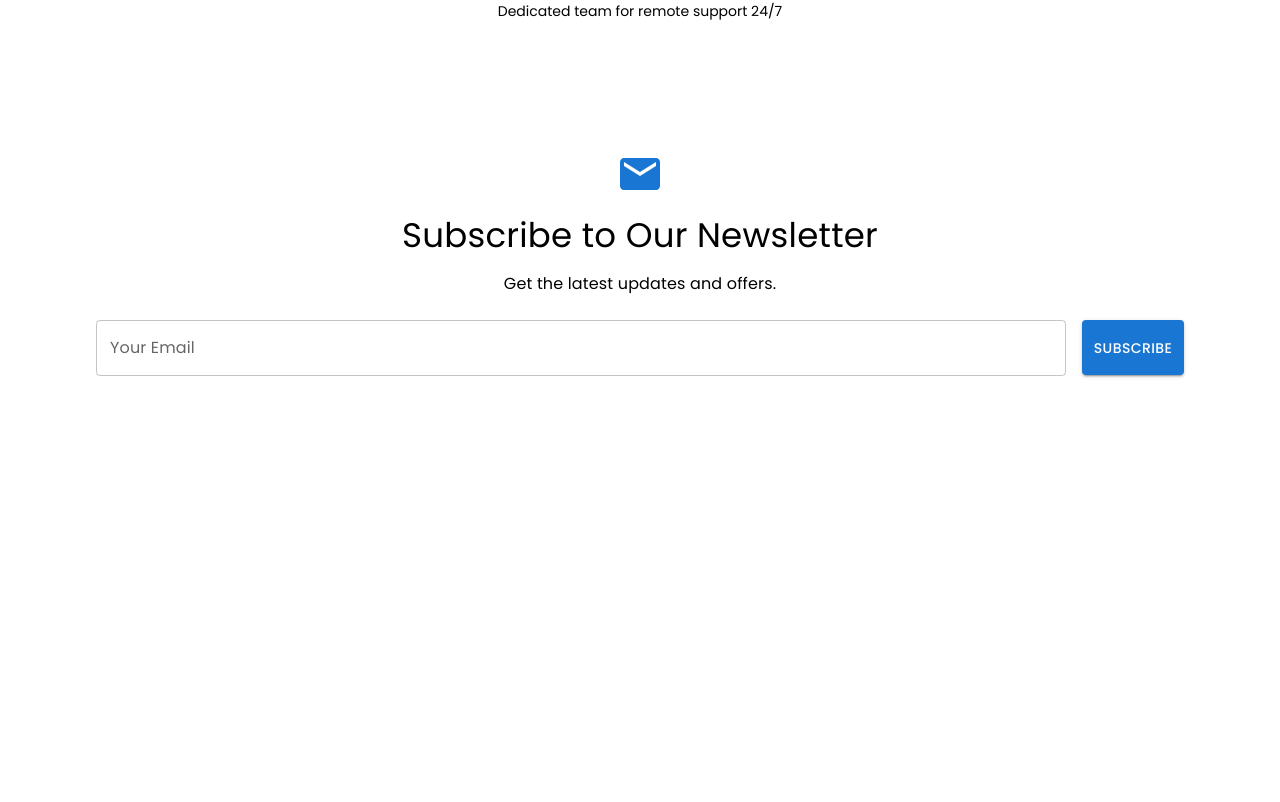
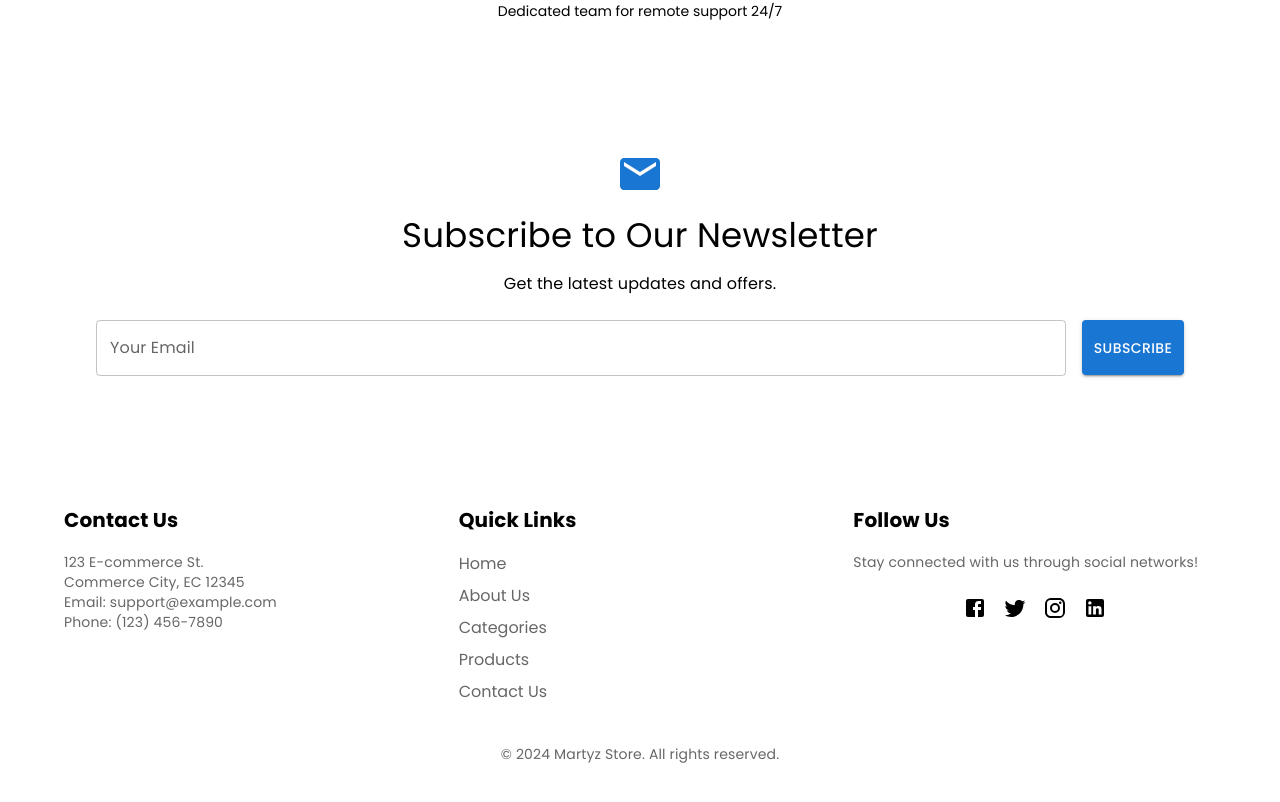
Before and after one commit to hasanbut17314/E-commerce-Reactjs, a React (Vite) app: page / in a window 1280 px wide. Shown: the part 2018-2820 px from the top of the page. Before the commit the page ends 2458 px from the top, so only its background shows below. Built offline with nearby package versions, Linux system fonts and the light colour scheme.

Commit message:
created footer component

```diff
--- a/src/components/Footer.jsx
+++ b/src/components/Footer.jsx
@@ -0,0 +1,88 @@
+import React from 'react';
+import { Container, Grid, Typography, Box, Link, IconButton, useTheme } from '@mui/material';
+import { styled } from '@mui/system';
+import { Facebook, Twitter, Instagram, LinkedIn } from '@mui/icons-material';
+
+const FooterContainer = styled(Box)(({ theme }) => ({
+  backgroundColor: theme.palette.background.paper,
+  padding: theme.spacing(6, 0),
+  marginTop: theme.spacing(6),
+}));
+
+const FooterTitle = styled(Typography)(({ theme }) => ({
+  marginBottom: theme.spacing(2),
+  fontWeight: 'bold',
+}));
+
+const FooterLink = styled(Link)(({ theme }) => ({
+  display: 'block',
+  marginBottom: theme.spacing(1),
+  color: theme.palette.text.secondary,
+  textDecoration: 'none',
+  '&:hover': {
+    color: theme.palette.primary.main,
+  },
+}));
+
+const SocialMediaIcons = styled(Box)(({ theme }) => ({
+  display: 'flex',
+  justifyContent: 'center',
+  marginTop: theme.spacing(2),
+}));
+
+const Footer = () => {
+  const theme = useTheme();
+
+  return (
+    <FooterContainer theme={theme}>
+      <Container>
+        <Grid container spacing={4}>
+          <Grid item xs={12} md={4}>
+            <FooterTitle variant="h6" theme={theme}>Contact Us</FooterTitle>
+            <Typography variant="body2" color="textSecondary">
+              123 E-commerce St.<br />
+              Commerce City, EC 12345<br />
+              Email: support@example.com<br />
+              Phone: (123) 456-7890
+            </Typography>
+          </Grid>
+          <Grid item xs={12} md={4}>
+            <FooterTitle variant="h6" theme={theme}>Quick Links</FooterTitle>
+            <FooterLink href="/" theme={theme}>Home</FooterLink>
+            <FooterLink href="/about" theme={theme}>About Us</FooterLink>
+            <FooterLink href="/categories" theme={theme}>Categories</FooterLink>
+            <FooterLink href="/products" theme={theme}>Products</FooterLink>
+            <FooterLink href="/contact" theme={theme}>Contact Us</FooterLink>
+          </Grid>
+          <Grid item xs={12} md={4}>
+            <FooterTitle variant="h6" theme={theme}>Follow Us</FooterTitle>
+            <Typography variant="body2" color="textSecondary">
+              Stay connected with us through social networks!
+            </Typography>
+            <SocialMediaIcons theme={theme}>
+              <IconButton href="https://www.facebook.com" target="_blank" color="inherit">
+                <Facebook />
+              </IconButton>
+              <IconButton href="https://www.twitter.com" target="_blank" color="inherit">
+                <Twitter />
+              </IconButton>
+              <IconButton href="https://www.instagram.com" target="_blank" color="inherit">
+                <Instagram />
+              </IconButton>
+              <IconButton href="https://www.linkedin.com" target="_blank" color="inherit">
+                <LinkedIn />
+              </IconButton>
+            </SocialMediaIcons>
+          </Grid>
+        </Grid>
+        <Box mt={4} textAlign="center">
+          <Typography variant="body2" color="textSecondary">
+            &copy; {new Date().getFullYear()} Martyz Store. All rights reserved.
+          </Typography>
+        </Box>
+      </Container>
+    </FooterContainer>
+  );
+};
+
+export default Footer;
--- a/src/pages/Home.jsx
+++ b/src/pages/Home.jsx
@@ -4,6 +4,7 @@ import { Container, Divider } from '@mui/material'
 import FeaturedProducts from '../components/featuredProducts'
 import PopularCategories from '../components/popularCategory'
 import Newsletter from '../components/Newsletter'
+import Footer from '../components/Footer'
 import s1 from '../assets/service_img/delivery.svg'
 import s2 from '../assets/service_img/payment.svg'
 import s3 from '../assets/service_img/moneyback.svg'
@@ -51,6 +52,7 @@ function Home() {
         </div>
         <Newsletter />
       </Container>
+      <Footer />
     </>
   )
 }
```
